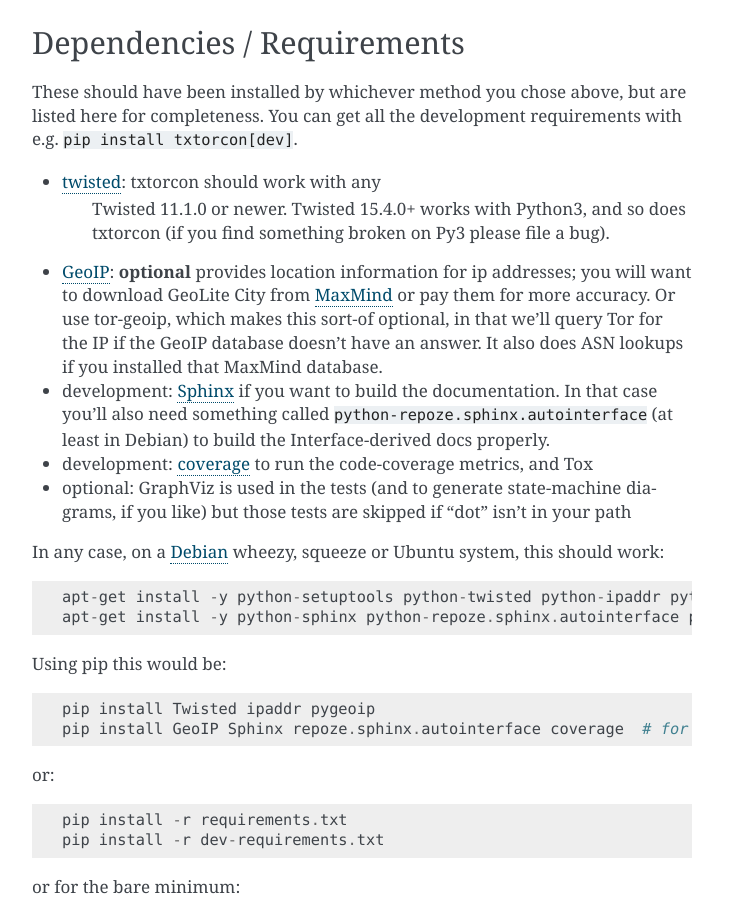
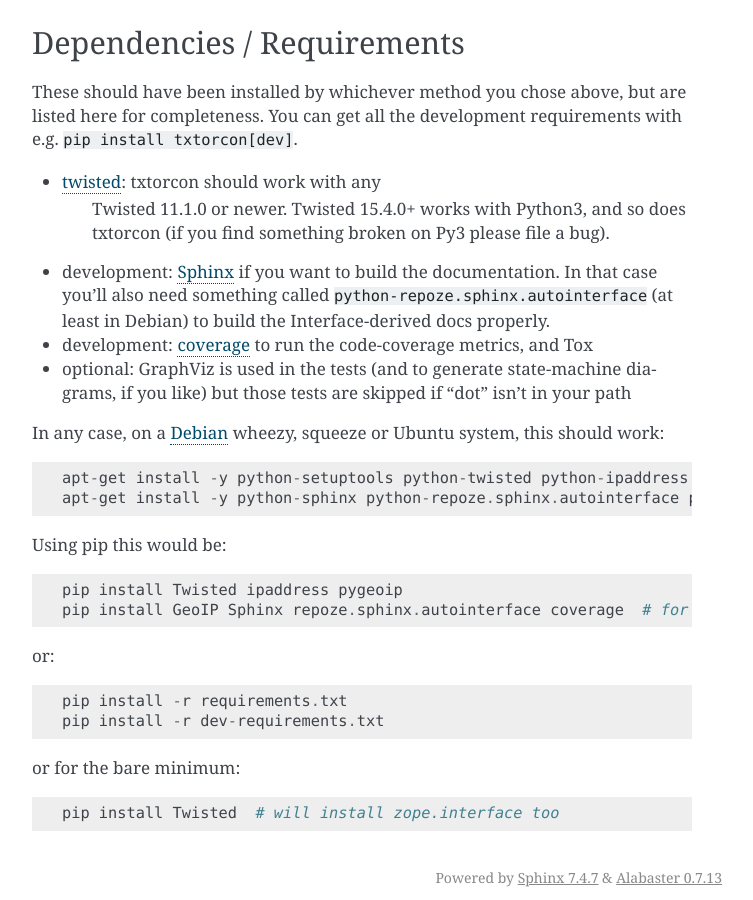
Before and after one commit to meejah/txtorcon, a Sphinx documentation site: the page built from docs/installing.rst, in a window 1280 px wide and 900 px high, scrolled down 2733 px. Shown: the whole window, without its empty margins (388-1141 px from the left). Built offline with Sphinx 7.4.7, drawn with Linux system fonts in a browser that asks for light colours; pages that are not in the unit, such as notebooks, are missing from menus; the version number could not be read and is left out.

Commit message:
more install stuff

```diff
--- a/docs/installing.rst
+++ b/docs/installing.rst
@@ -150,13 +150,6 @@
    Twisted 11.1.0 or newer. Twisted 15.4.0+ works with Python3, and so
    does txtorcon (if you find something broken on Py3 please file a bug).
 
--  `GeoIP <https://www.maxmind.com/app/python>`_: **optional** provides location
-   information for ip addresses; you will want to download GeoLite City
-   from `MaxMind <https://www.maxmind.com/app/geolitecity>`_ or pay them
-   for more accuracy. Or use tor-geoip, which makes this sort-of
-   optional, in that we'll query Tor for the IP if the GeoIP database
-   doesn't have an answer. It also does ASN lookups if you installed that MaxMind database.
-
 -  development: `Sphinx <http://sphinx.pocoo.org/>`_ if you want to build the
    documentation. In that case you'll also need something called
    ``python-repoze.sphinx.autointerface`` (at least in Debian) to build
@@ -174,14 +167,14 @@
 In any case, on a `Debian <http://www.debian.org/>`_ wheezy, squeeze or
 Ubuntu system, this should work::
 
-    apt-get install -y python-setuptools python-twisted python-ipaddr python-geoip graphviz tor
+    apt-get install -y python-setuptools python-twisted python-ipaddress graphviz tor
     apt-get install -y python-sphinx python-repoze.sphinx.autointerface python-coverage # for development
 
 .. END_INSTALL
 
 Using pip this would be::
 
-    pip install Twisted ipaddr pygeoip
+    pip install Twisted ipaddress pygeoip
     pip install GeoIP Sphinx repoze.sphinx.autointerface coverage  # for development
 
 or::
```
